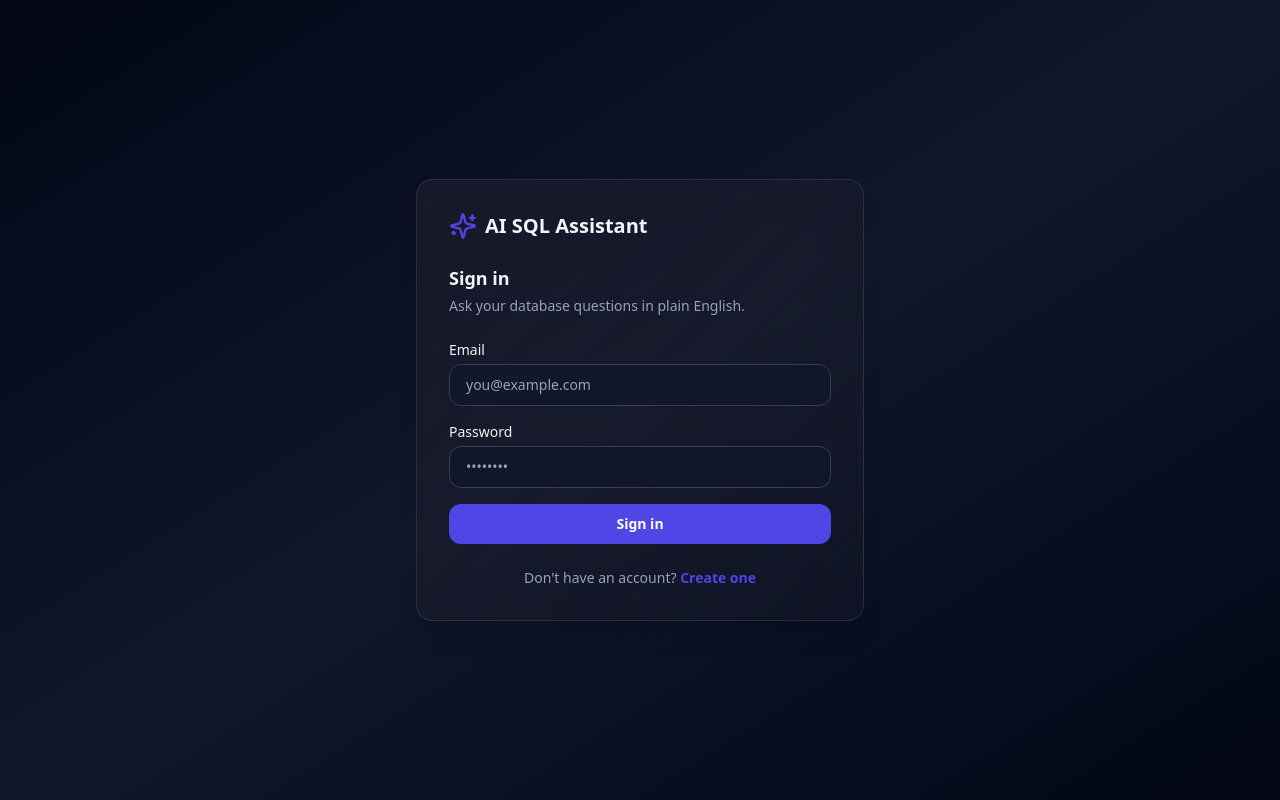
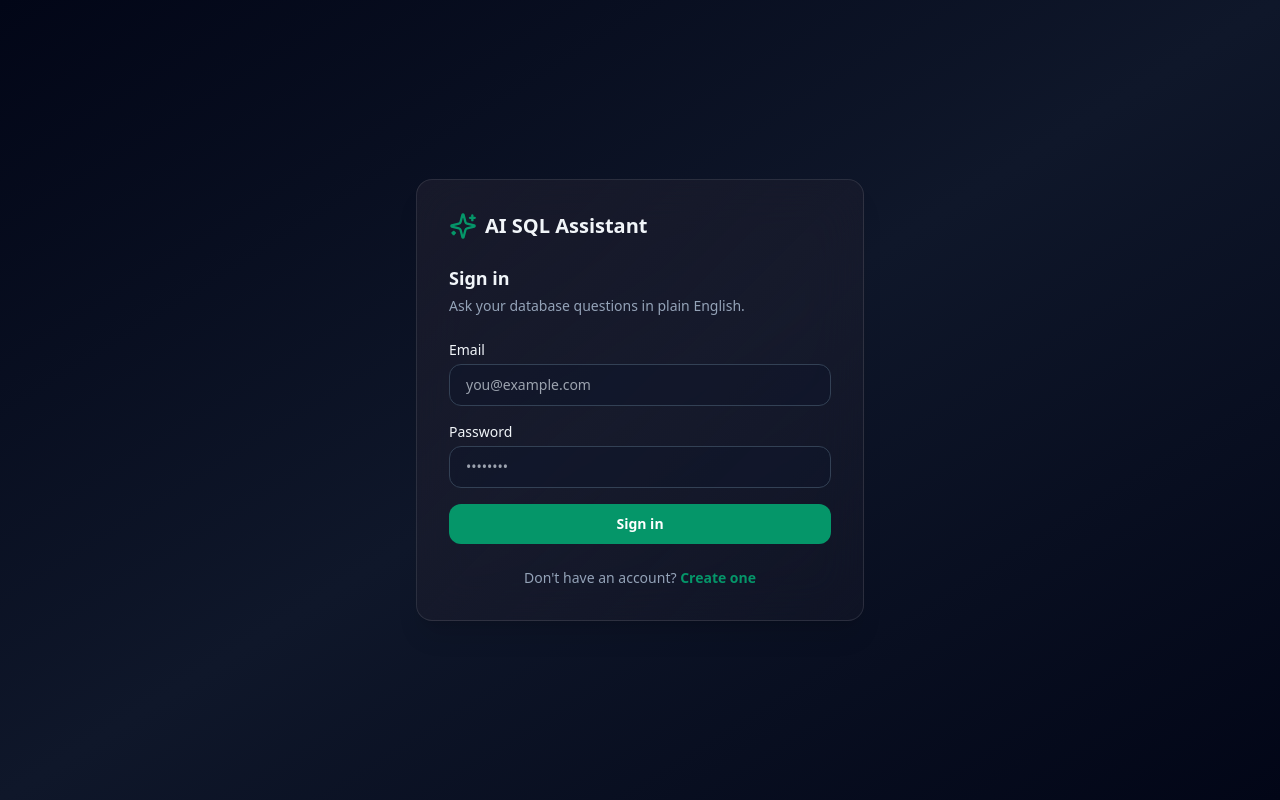
Before and after one commit to prasadchinthapalli09/ai-sql-assistant, a React (Vite) app in the folder client/: page /login in a window 1280 px wide. Built offline with nearby package versions, Linux system fonts and the light colour scheme; no server answers.

Commit message:
Update brand colors in Tailwind config

```diff
--- a/client/tailwind.config.js
+++ b/client/tailwind.config.js
@@ -6,12 +6,13 @@ export default {
     extend: {
       colors: {
         brand: {
-          50: "#eef2ff",
-          100: "#e0e7ff",
-          400: "#818cf8",
-          500: "#6366f1",
-          600: "#4f46e5",
-          700: "#4338ca",
+          50: "#ecfdf5",
+          100: "#d1fae5",
+          400: "#34d399",
+          500: "#10b981",
+          600: "#059669",
+          700: "#047857",
+          800: "#065f46",
         },
       },
       backgroundImage: {
```
